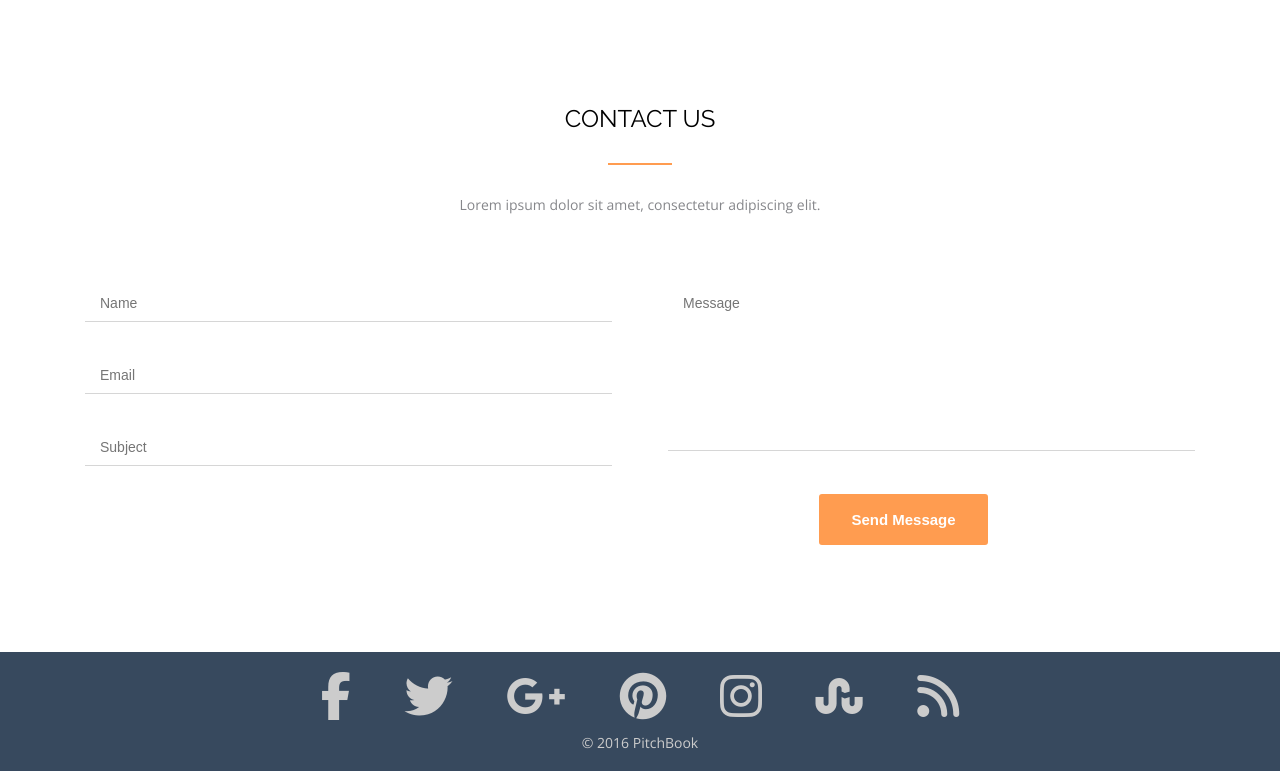
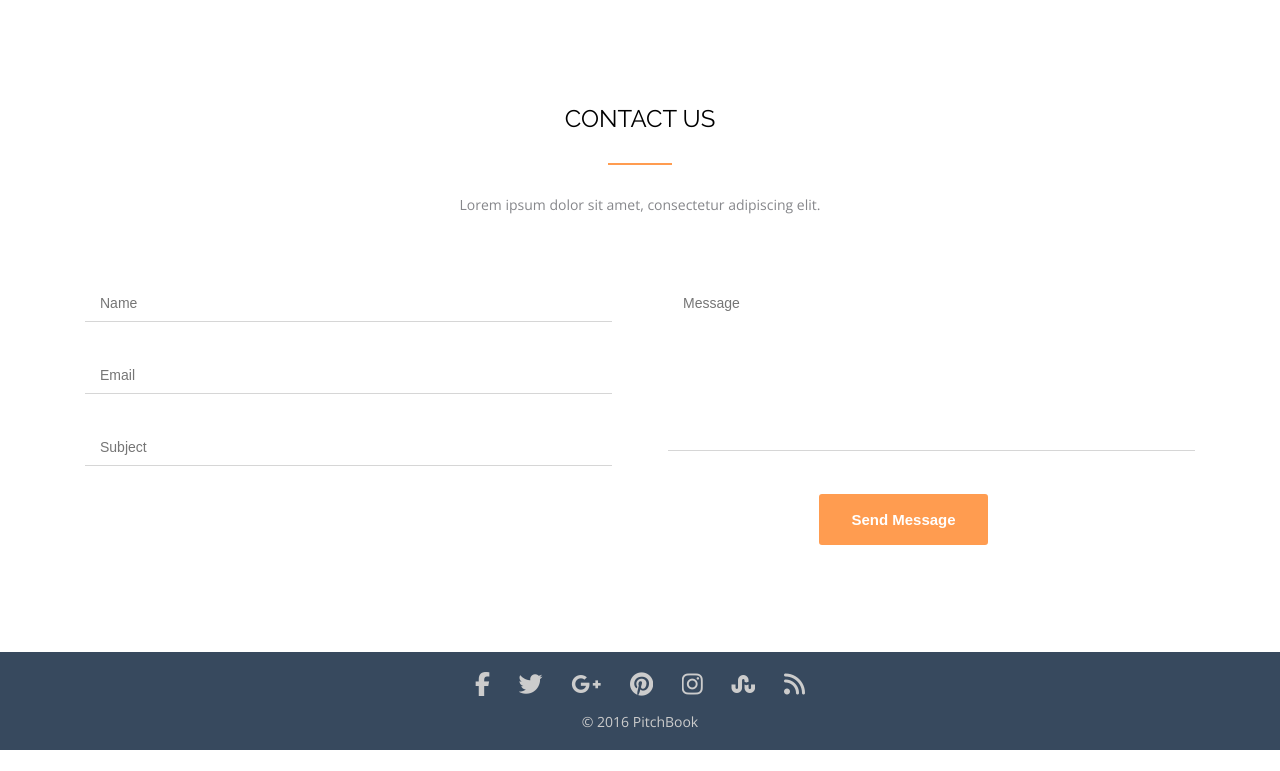
Before and after one commit to Vitali8/pb-test-task, a website: page index.html in a window 1280 px wide. Shown: the part 4899-5670 px from the top of the page. After the commit the page ends 5649 px from the top, so only its background shows below. Drawn offline with nearby package versions, Linux system fonts and the light colour scheme.

Commit message:
added interactivity to footer's socials

```diff
--- a/index.html
+++ b/index.html
@@ -655,13 +655,48 @@
   <footer>
     <div class="container">
       <ul class="soc-links">
-        <li><a href="#" class="fa fa-facebook"></a></li>
-        <li><a href="#" class="fa fa-twitter"></a></li>
-        <li><a href="#" class="fa fa-google-plus"></a></li>
-        <li><a href="#" class="fa fa-pinterest"></a></li>
-        <li><a href="#" class="fa fa-instagram"></a></li>
-        <li><a href="#" class="fa fa-stumbleupon"></a></li>
-        <li><a href="#" class="fa fa-rss"></a></li>
+        <li>
+          <a href="">
+            <i class="fa fa-facebook"></i>
+            <i class="fa fa-facebook"></i>
+          </a>
+        </li>
+        <li>
+          <a href="">
+            <i class="fa fa-twitter"></i>
+            <i class="fa fa-twitter"></i>
+          </a>
+        </li>
+        <li>
+          <a href="">
+            <i class="fa fa-google-plus"></i>
+            <i class="fa fa-google-plus"></i>
+          </a>
+        </li>
+        <li>
+          <a href="">
+            <i class="fa fa-pinterest"></i>
+            <i class="fa fa-pinterest"></i>
+          </a>
+        </li>
+        <li>
+          <a href="">
+            <i class="fa fa-instagram"></i>
+            <i class="fa fa-instagram"></i>
+          </a>
+        </li>
+        <li>
+          <a href="">
+            <i class="fa fa-stumbleupon"></i>
+            <i class="fa fa-stumbleupon"></i>
+          </a>
+        </li>
+        <li>
+          <a href="">
+            <i class="fa fa-rss"></i>
+            <i class="fa fa-rss"></i>
+          </a>
+        </li>
       </ul>
       <span class="copyright">&copy; 2016 PitchBook</span>
     </div>
--- a/src/less/import/footer.less
+++ b/src/less/import/footer.less
@@ -1,11 +1,45 @@
 footer {
-  padding: 20px 0;
+  padding   : 20px 0;
   background: @second-color;
   text-align: center;
 
+  .soc-links {
+    li {
+      margin-left: 18px;
+
+      @media @tablet {
+        margin-left: 25px;
+      }
+    }
+
+    a {
+      font-size: 24px;
+      display  : block;
+      height   : 24px;
+      overflow : hidden;
+
+      i:last-child {
+        color: #fff;
+      }
+
+      i {
+        display   : block;
+        transition: .2s;
+      }
+
+      &:hover {
+        transform: none;
+      }
+
+      &:hover i:first-child {
+        margin-top: -24px;
+      }
+    }
+  }
+
   .copyright {
-    color: #cccccc;
+    color      : #cccccc;
     padding-top: 15px;
-    display: block;
+    display    : block;
   }
 }
```
Also changed, not shown: src/less/import/constants.less (+4 -0 lines), assets/css/style.min.css.
